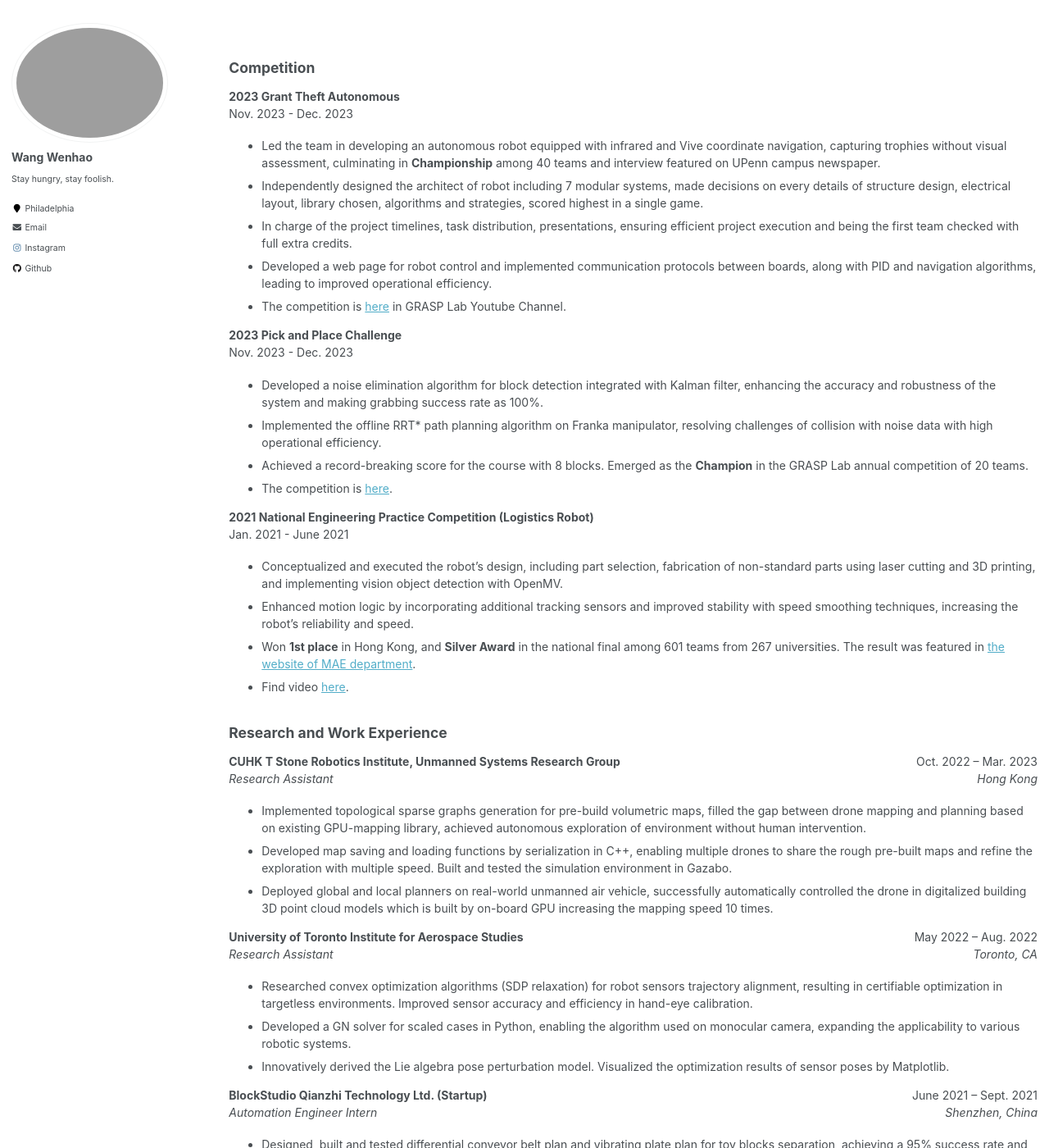
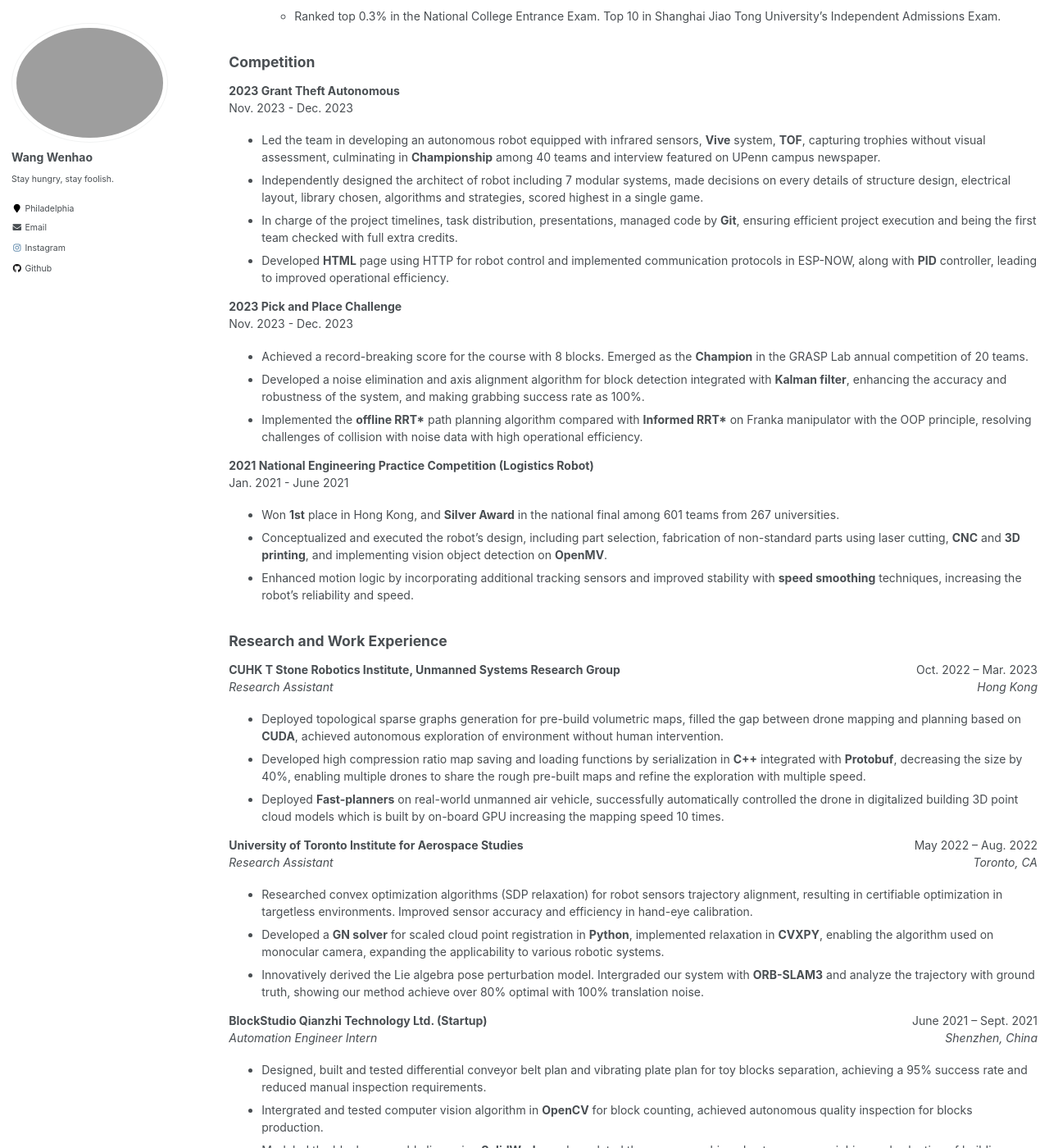
Before and after one commit to Hao-Starrr/Hao-Starrr.github.io, a Jekyll site: the page built from _pages/cv.md, in a window 1280 px wide and 1400 px high, scrolled down 428 px. Shown: the whole window at 82% size. Built offline with Jekyll 4.4.1, drawn with Linux system fonts in a browser that asks for light colours; some of the changed text lies outside the part shown.

Commit message:
project description added

```diff
--- a/_pages/cv.md
+++ b/_pages/cv.md
@@ -26,34 +27,29 @@ redirect_from:
   - Ranked top 0.3% in the National College Entrance Exam. Top 10 in Shanghai Jiao Tong University’s Independent Admissions Exam.
     <br />
 
-<br/>
-
 ## Competition
 
 **2023 Grant Theft Autonomous**
 Nov. 2023 - Dec. 2023
 
-- Led the team in developing an autonomous robot equipped with infrared and Vive coordinate navigation, capturing trophies without visual assessment, culminating in **Championship** among 40 teams and interview featured on UPenn campus newspaper.
+- Led the team in developing an autonomous robot equipped with infrared sensors, **Vive** system, **TOF**, capturing trophies without visual assessment, culminating in **Championship** among 40 teams and interview featured on UPenn campus newspaper.
 - Independently designed the architect of robot including 7 modular systems, made decisions on every details of structure design, electrical layout, library chosen, algorithms and strategies, scored highest in a single game.
-- In charge of the project timelines, task distribution, presentations, ensuring efficient project execution and being the first team checked with full extra credits.
-- Developed a web page for robot control and implemented communication protocols between boards, along with PID and navigation algorithms, leading to improved operational efficiency.
-- The competition is [here](https://www.youtube.com/watch?v=Pt5Qd4mry5I&t=9516s) in GRASP Lab Youtube Channel.
+- In charge of the project timelines, task distribution, presentations, managed code by **Git**, ensuring efficient project execution and being the first team checked with full extra credits.
+- Developed **HTML** page using HTTP for robot control and implemented communication protocols in ESP-NOW, along with **PID** controller, leading to improved operational efficiency.
 
 **2023 Pick and Place Challenge**
 Nov. 2023 - Dec. 2023
 
-- Developed a noise elimination algorithm for block detection integrated with Kalman filter, enhancing the accuracy and robustness of the system and making grabbing success rate as 100%.
-- Implemented the offline RRT\* path planning algorithm on Franka manipulator, resolving challenges of collision with noise data with high operational efficiency.
 - Achieved a record-breaking score for the course with 8 blocks. Emerged as the **Champion** in the GRASP Lab annual competition of 20 teams.
-- The competition is [here](https://www.youtube.com/watch?v=enAke8V9i44).
+- Developed a noise elimination and axis alignment algorithm for block detection integrated with **Kalman filter**, enhancing the accuracy and robustness of the system, and making grabbing success rate as 100%.
+- Implemented the **offline RRT\*** path planning algorithm compared with **Informed RRT\*** on Franka manipulator with the OOP principle, resolving challenges of collision with noise data with high operational efficiency.
 
 **2021 National Engineering Practice Competition (Logistics Robot)**
 Jan. 2021 - June 2021
 
-- Conceptualized and executed the robot's design, including part selection, fabrication of non-standard parts using laser cutting and 3D printing, and implementing vision object detection with OpenMV.
-- Enhanced motion logic by incorporating additional tracking sensors and improved stability with speed smoothing techniques, increasing the robot's reliability and speed.
-- Won **1st place** in Hong Kong, and **Silver Award** in the national final among 601 teams from 267 universities. The result was featured in [the website of MAE department](https://www4.mae.cuhk.edu.hk/newsnawards/silver-award-in-the-national-finals-of-the-2021-china-university-students-engineering-practice-and-innovation-ability-competition/).
-- Find video [here](https://youtu.be/IHseo0RF8Oc).
+- Won **1st** place in Hong Kong, and **Silver Award** in the national final among 601 teams from 267 universities.
+- Conceptualized and executed the robot’s design, including part selection, fabrication of non-standard parts using laser cutting, **CNC** and **3D printing**, and implementing vision object detection on **OpenMV**.
+- Enhanced motion logic by incorporating additional tracking sensors and improved stability with **speed smoothing** techniques, increasing the robot’s reliability and speed.
 
 ## Research and Work Experience
 
@@ -62,9 +58,9 @@ Jan. 2021 - June 2021
 _Research Assistant_
 <span style="float:right;">_Hong Kong_</span>
 
-- Implemented topological sparse graphs generation for pre-build volumetric maps, filled the gap between drone mapping and planning based on existing GPU-mapping library, achieved autonomous exploration of environment without human intervention.
-- Developed map saving and loading functions by serialization in C++, enabling multiple drones to share the rough pre-built maps and refine the exploration with multiple speed. Built and tested the simulation environment in Gazabo.
-- Deployed global and local planners on real-world unmanned air vehicle, successfully automatically controlled the drone in digitalized building 3D point cloud models which is built by on-board GPU increasing the mapping speed 10 times.
+- Deployed topological sparse graphs generation for pre-build volumetric maps, filled the gap between drone mapping and planning based on **CUDA**, achieved autonomous exploration of environment without human intervention.
+- Developed high compression ratio map saving and loading functions by serialization in **C++** integrated with **Protobuf**, decreasing the size by 40%, enabling multiple drones to share the rough pre-built maps and refine the exploration with multiple speed.
+- Deployed **Fast-planners** on real-world unmanned air vehicle, successfully automatically controlled the drone in digitalized building 3D point cloud models which is built by on-board GPU increasing the mapping speed 10 times.
 
 **University of Toronto Institute for Aerospace Studies**
 <span style="float:right;">May 2022 – Aug. 2022</span>
@@ -72,8 +68,8 @@ _Research Assistant_
 <span style="float:right;">_Toronto, CA_</span>
 
 - Researched convex optimization algorithms (SDP relaxation) for robot sensors trajectory alignment, resulting in certifiable optimization in targetless environments. Improved sensor accuracy and efficiency in hand-eye calibration.
-- Developed a GN solver for scaled cases in Python, enabling the algorithm used on monocular camera, expanding the applicability to various robotic systems.
-- Innovatively derived the Lie algebra pose perturbation model. Visualized the optimization results of sensor poses by Matplotlib.
+- Developed a **GN solver** for scaled cloud point registration in **Python**, implemented relaxation in **CVXPY**, enabling the algorithm used on monocular camera, expanding the applicability to various robotic systems.
+- Innovatively derived the Lie algebra pose perturbation model. Intergraded our system with **ORB-SLAM3** and analyze the trajectory with ground truth, showing our method achieve over 80% optimal with 100% translation noise.
 
 **BlockStudio Qianzhi Technology Ltd. (Startup)**
 <span style="float:right;">June 2021 – Sept. 2021</span>
```
Also changed, not shown: other parts of _pages/cv.md (+6 -5 lines), _pages/projects.md (+37 -1 lines).
